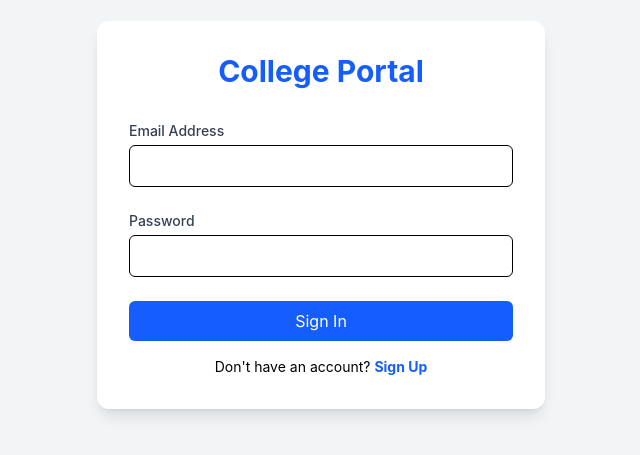
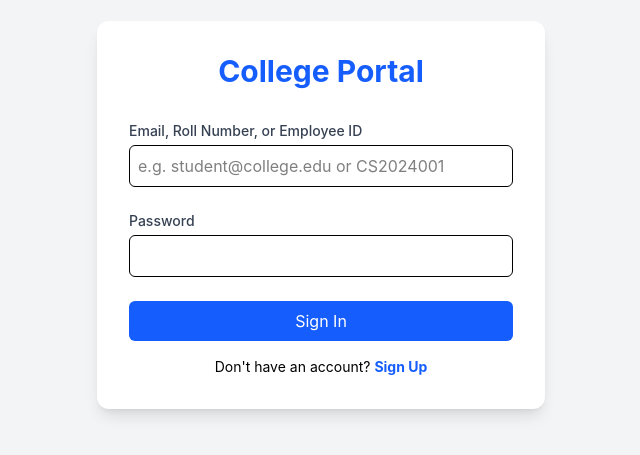
Before and after one commit to hemant1883/Mini_CMS, a React app in the folder frontend/: page /login in a window 1280 px wide. Shown: the part 185-640 px from the top of the page, without its empty margins (319-959 px from the left). Built offline with nearby package versions, Linux system fonts and the light colour scheme; the HTML template or start-up script is replaced by a standard one.

Commit message:
Update login form labels and input types

```diff
--- a/frontend/src/pages/Login.jsx
+++ b/frontend/src/pages/Login.jsx
@@ -31,8 +31,8 @@ const Login = () => {
                 <h2 className="text-3xl font-bold text-center text-blue-600 mb-8">College Portal</h2>
                 <form onSubmit={handleSubmit} className="space-y-6">
                     <div>
-                        <label className="block text-sm font-medium text-gray-700">Email Address</label>
-                        <input type="email" required className="w-full mt-1 p-2 border rounded-md"
+                        <label className="block text-sm font-medium text-gray-700">Email, Roll Number, or Employee ID</label>
+                        <input type="text" required placeholder="e.g. student@college.edu or CS2024001" className="w-full mt-1 p-2 border rounded-md"
                                onChange={(e) => setEmail(e.target.value)} />
                     </div>
                     <div>
```
